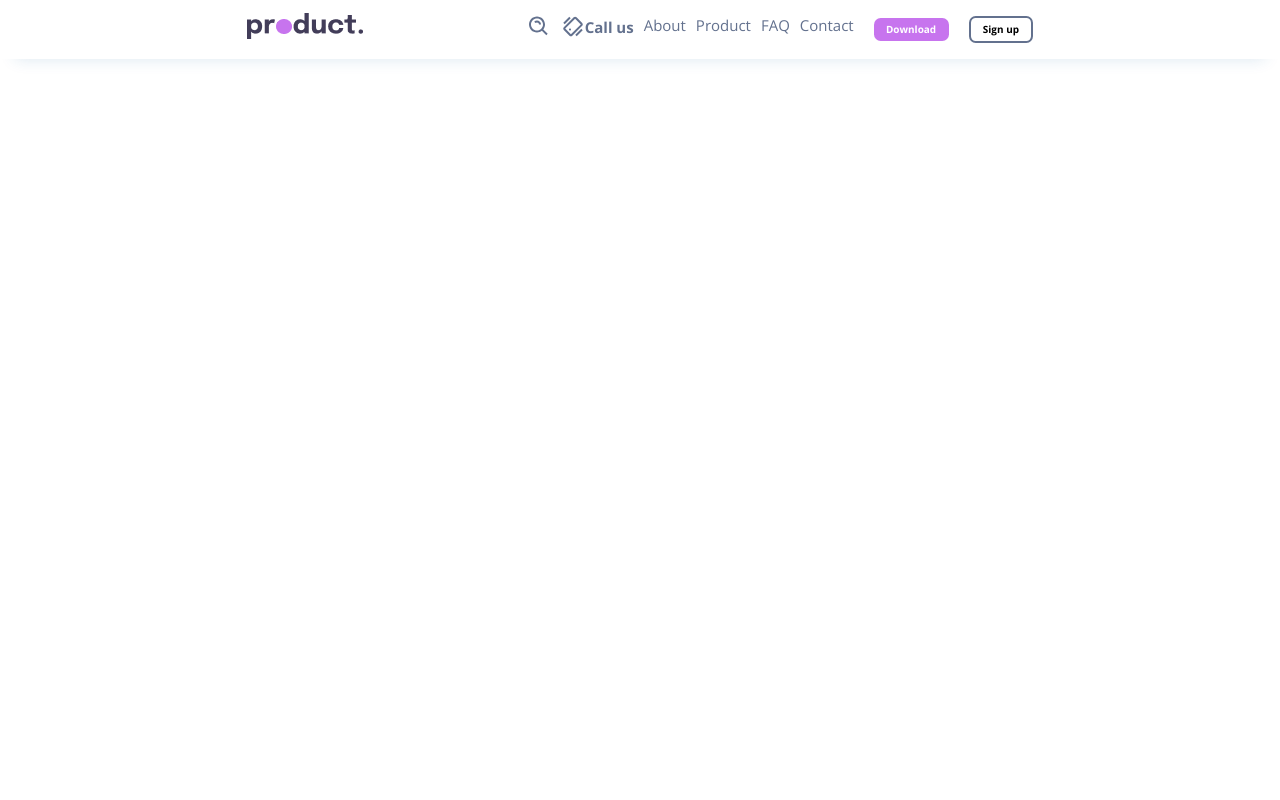
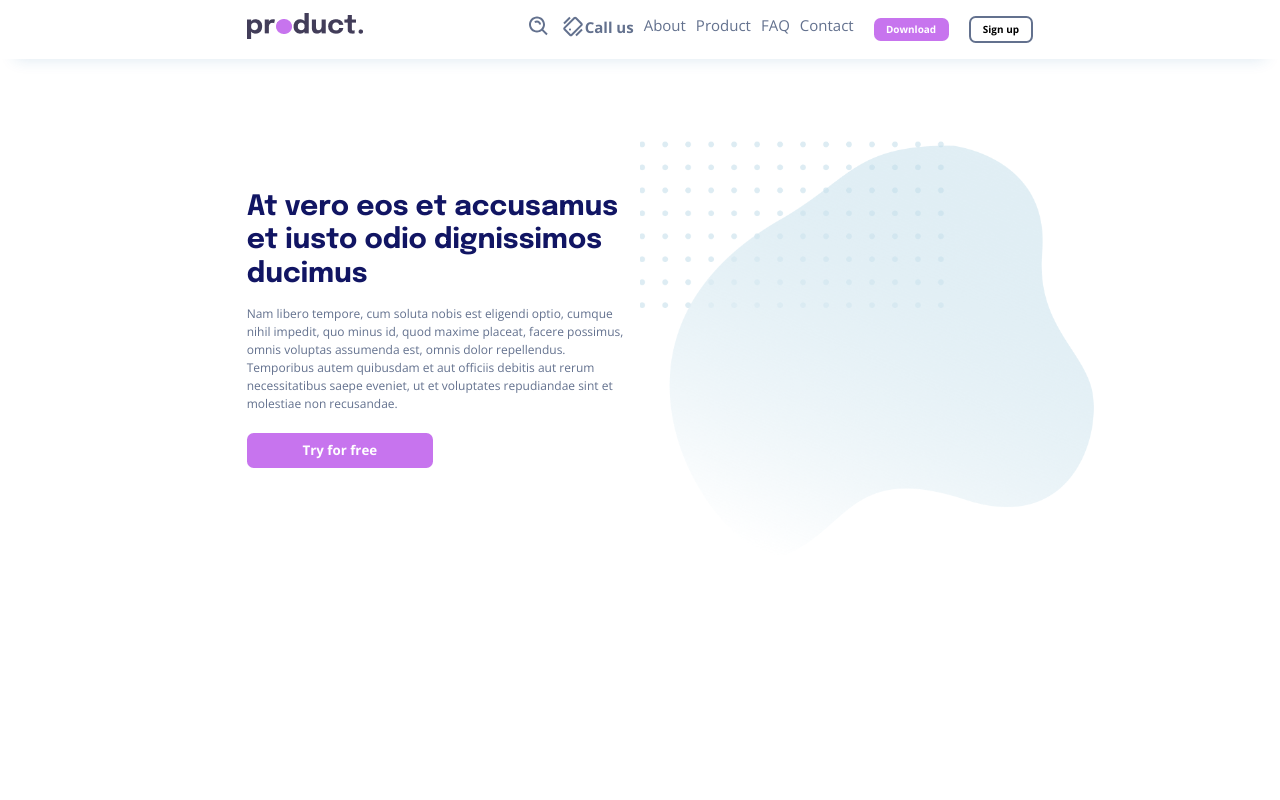
Before and after one commit to miamariia/Test_Project, a plain HTML site: page index.html in a window 1280 px wide. Drawn offline with nearby package versions, Linux system fonts and the light colour scheme.

Commit message:
added promo-section

```diff
--- a/index.html
+++ b/index.html
@@ -49,9 +49,23 @@
         </header>
 
         <div class="content">
-            <div class="container content__container">
 
-            </div>
+            <section class="promo">
+                 <div class="container promo__container">
+
+                    <div class="promo__left">
+                        <h1 class="promo__title">At vero eos et accusamus et iusto odio dignissimos ducimus</h1>
+                        <div class="promo__text">Nam libero tempore, cum soluta nobis est eligendi optio, cumque nihil impedit, quo minus id, quod maxime placeat, facere possimus, omnis voluptas assumenda est, omnis dolor repellendus. Temporibus autem quibusdam et aut officiis debitis aut rerum necessitatibus saepe eveniet, ut et voluptates repudiandae sint et molestiae non recusandae. </div>
+                        <button class="btn promo__btn btn--purple">Try for free </button>
+                    </div>
+
+                    <div class="promo__right">
+                        <div class="bg-img"></div>
+                    </div>
+
+                 </div>
+            </section>
+
         </div>
 
         <footer class="footer">
--- a/sass/_general.scss
+++ b/sass/_general.scss
@@ -91,14 +91,10 @@ html, body {
 
     }
 
+}
+
 .btn {
-        font-weight: bold;
-        font-size: 0.78vw;
-        line-height: 150%;
-        display: block;
-        padding: 0.3125vw 0.9635vw ;
-        border-radius: 0.521vw;
-        border: none;
+    @include btn;
 
      &__header {
          margin-right: 1.5625vw;
@@ -116,16 +112,62 @@ html, body {
      }
  }
 
+.content {
+    min-height: 100% ;
+    grid-area: content;
 
+    .promo {
+        position: relative;
+        min-height: 100%;
+        display: grid;
+
+        &__container {
+            min-height: 100%;
+            display: grid;
+            grid-template: "left right" 1fr
+            / 1fr 1fr;
         }
 
-.content {
-    grid-area: content;
+        &__left {
+            margin-top: 10.3125vw;
+            grid-area: left;
+        }
 
-    &__container {
-        display: grid;
-        min-height: 100%;
+        &__title {
+            @include title;
+            font-size: 2.19vw;
         }
+
+        &__text {
+            margin-top: 1.042vw;
+            padding-right: 1.042vw;
+            @include text;
+        }
+
+        &__btn {
+            margin-top: 1.563vw;
+            line-height: 1.042vw;
+            padding: 0.859vw 4.36vw;
+            font-size: 1.042vw;
+        }
+
+        &__right {
+            grid-area: right;
+        }
+
+        .bg-img {
+            position: absolute;
+            margin-top: 5.468vw;
+            background: url('../image/promo-image.png')  center center/cover no-repeat;
+            width: 35.52vw;
+            height: 33.646vw;
+            max-width: 682px;
+            max-height: 646px;
+        }
+    }
+
+
+
 }
 
 
--- /dev/null
+++ b/sass/_mixins.scss
@@ -0,0 +1,23 @@
+@mixin btn {
+    font-weight: bold;
+    font-size: 0.78vw;
+    line-height: 150%;
+    display: block;
+    padding: 0.3125vw 0.9635vw ;
+    border-radius: 0.521vw;
+    border: none;
+    cursor: pointer;
+}
+
+@mixin title {
+    font-family: Epilogue;
+    font-weight: bold;
+    line-height: 120%;
+    color: $title;
+}
+
+@mixin text {
+    font-size: 0.9375vw;
+    line-height: 150%;
+    color: $paragraph;
+}
--- a/sass/style.scss
+++ b/sass/style.scss
@@ -1,3 +1,4 @@
 @import 'variables';
+@import 'mixins';
 @import 'general';
 @import 'media';
```
Also changed, not shown: css/style.min.css. Lines whose indentation alone changed are shown as unchanged.
